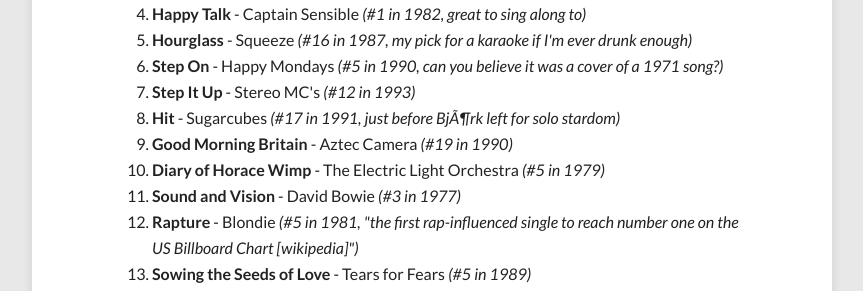
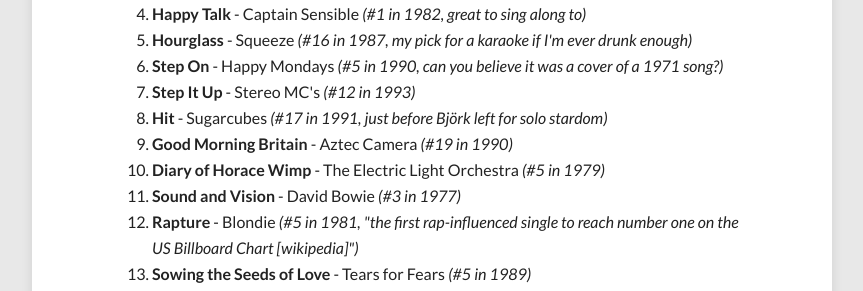
Before and after one commit to evansj/evansj.github.io, a Jekyll site: the page built from _posts/2009-03-10-genius-playlist.markdown, in a window 1280 px wide. Shown: the part 542-833 px from the top of the page, without its empty margins (208-1071 px from the left). Built offline with Jekyll 4.4.1, drawn with Linux system fonts in a browser that asks for light colours; nearby versions of some CDN libraries; comment, search, counter and statistics services are not loaded.

Commit message:
Update 2009-03-10-genius-playlist.markdown
Fix UTF8

```diff
--- a/_posts/2009-03-10-genius-playlist.markdown
+++ b/_posts/2009-03-10-genius-playlist.markdown
@@ -19,7 +19,7 @@
 <li><b>Hourglass</b> - Squeeze <i>(#16 in 1987, my pick for a karaoke if I'm ever drunk enough)</i></li>
 <li><b>Step On</b> - Happy Mondays <i>(#5 in 1990, can you believe it was a cover of a 1971 song?)</i></li>
 <li><b>Step It Up</b> - Stereo MC's <i>(#12 in 1993)</i></li>
-<li><b>Hit</b> - Sugarcubes <i>(#17 in 1991, just before BjÃ¶rk left for solo stardom)</i></li>
+<li><b>Hit</b> - Sugarcubes <i>(#17 in 1991, just before Björk left for solo stardom)</i></li>
 <li><b>Good Morning Britain</b> - Aztec Camera <i>(#19 in 1990)</i></li>
 <li><b>Diary of Horace Wimp</b> - The Electric Light Orchestra <i>(#5 in 1979)</i></li>
 <li><b>Sound and Vision</b> - David Bowie <i>(#3 in 1977)</i></li>
```
